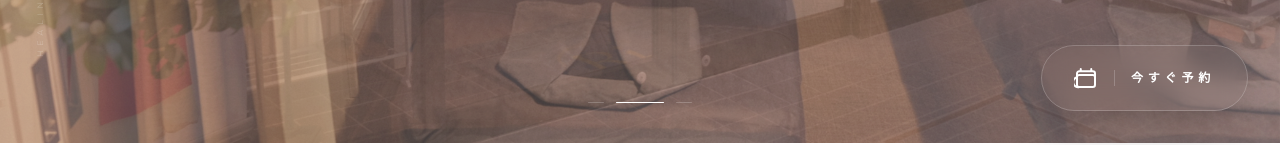
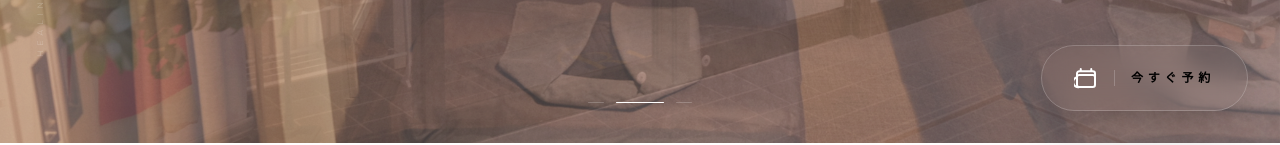
Before and after one commit to Nakamura2101/ri-beauty-spa, a React (Vite) app: page / in a window 1280 px wide. Shown: the part 657-802 px from the top of the page. Built offline with nearby package versions, Linux system fonts and the light colour scheme.

Commit message:
Make booking CTA text black

```diff
--- a/src/App.tsx
+++ b/src/App.tsx
@@ -209,7 +209,7 @@ const App: React.FC = () => {
           <svg xmlns="http://www.w3.org/2000/svg" fill="none" viewBox="0 0 24 24" strokeWidth={2} stroke="currentColor" className="w-6 h-6">
             <path strokeLinecap="round" strokeLinejoin="round" d="M6.75 3v2.25M17.25 3v2.25M3 18.75V7.5a2.25 2.25 0 012.25-2.25h13.5A2.25 2.25 0 0121 7.5v11.25m-18 0A2.25 2.25 0 005.25 21h13.5A2.25 2.25 0 0021 18.75m-18 0v-7.5A2.25 2.25 0 005.25 21h13.5A2.25 2.25 0 0021 18.75m-18 0v-7.5A2.25 2.25 0 015.25 9h13.5A2.25 2.25 0 0121 11.25v7.5" />
           </svg>
-          <span className="text-xs uppercase tracking-[0.4em] font-bold border-l border-white/20 pl-4 whitespace-nowrap">
+          <span className="text-xs uppercase tracking-[0.4em] font-bold border-l border-white/20 pl-4 whitespace-nowrap text-black">
             今すぐ予約
           </span>
         </a>
```
